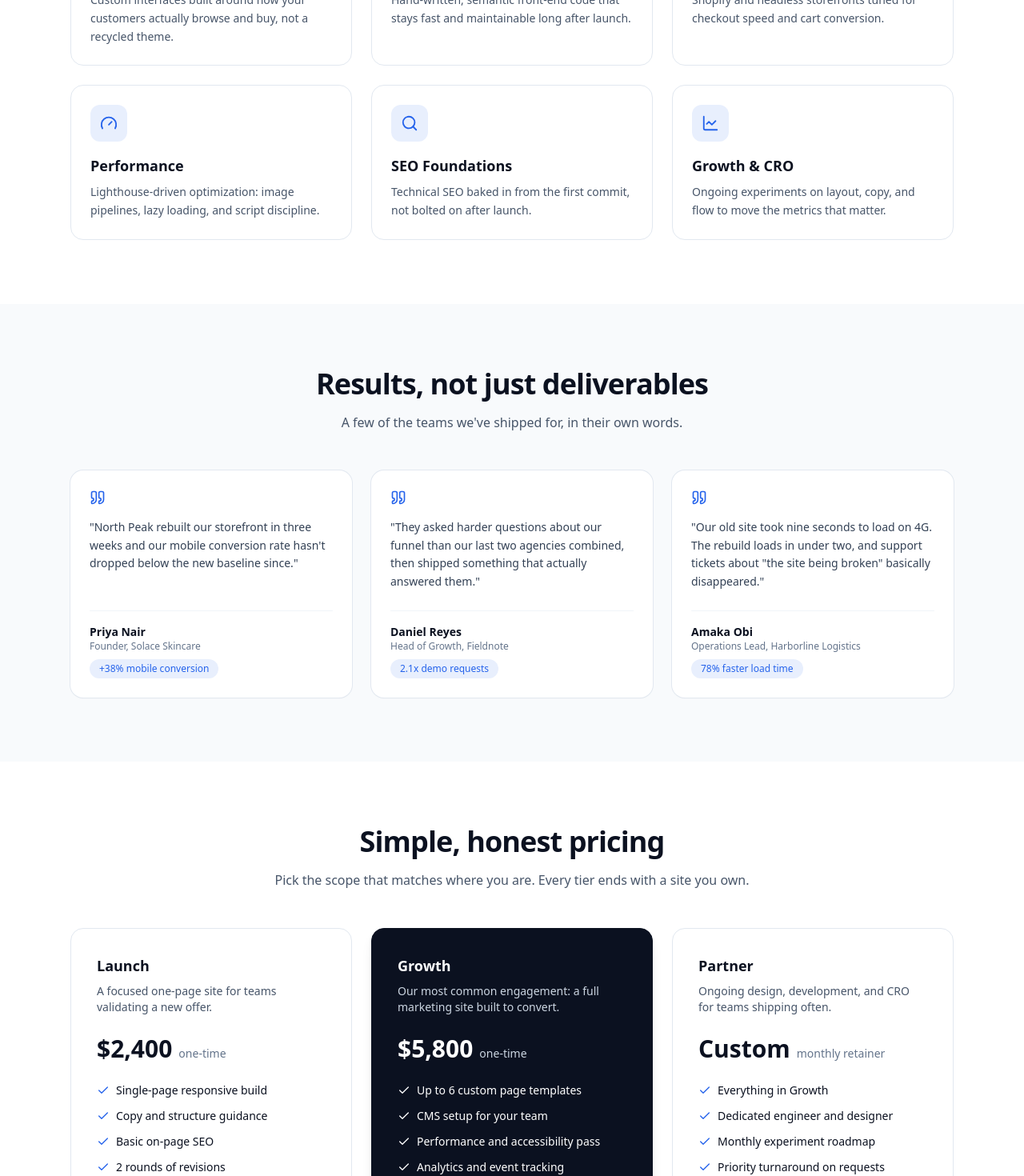
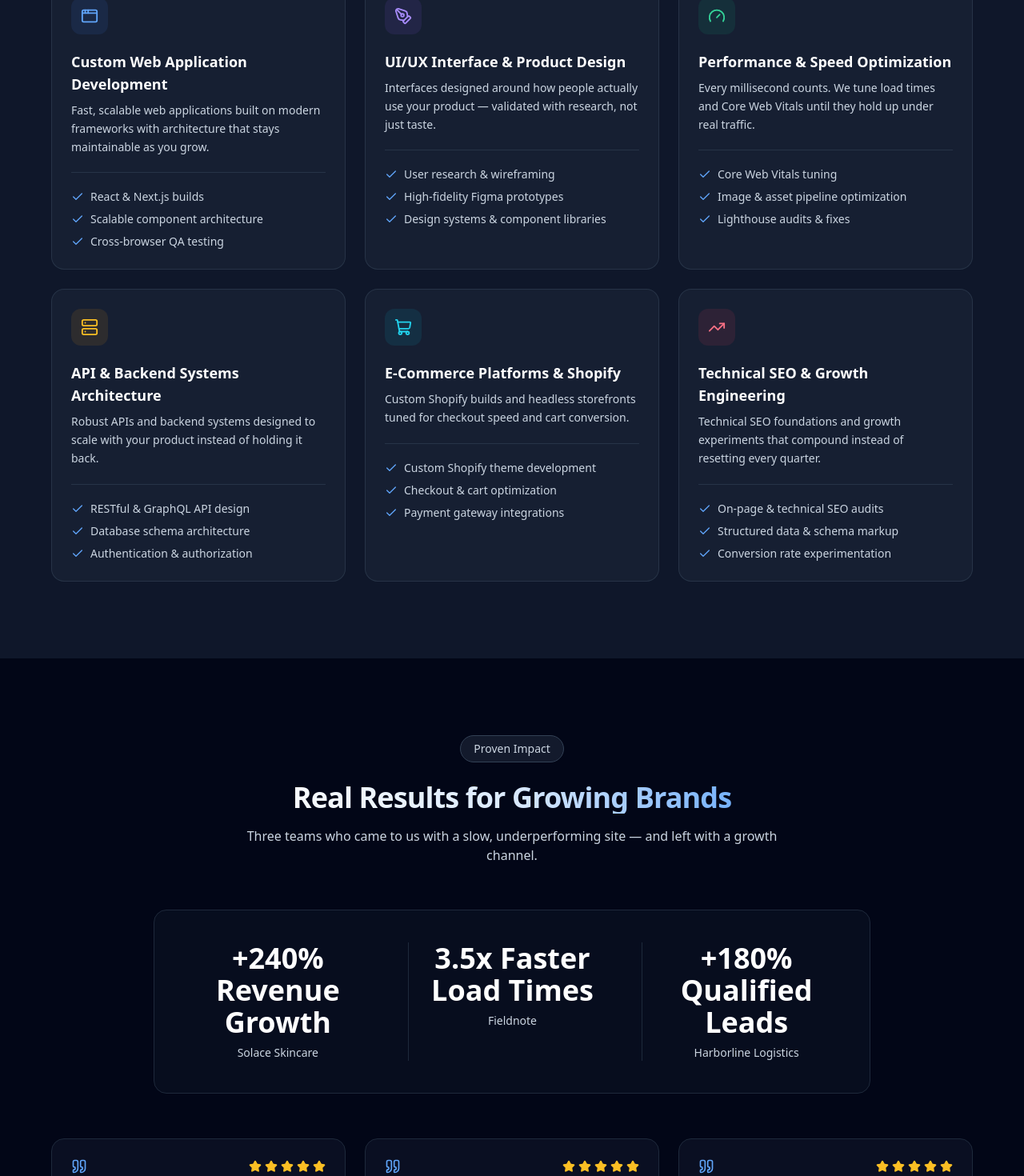
Before and after one commit to satyam-edu/north-peak-digital, a React (Vite) app: page / in a window 1280 px wide. Shown: the part 1160-2630 px from the top of the page at 80% size. Built offline with nearby package versions, Linux system fonts and the light colour scheme.

Commit message:
add 6 item services grid and results section with verified client testimonials

```diff
--- a/src/components/Results.jsx
+++ b/src/components/Results.jsx
@@ -1,39 +1,76 @@
-import { Quote } from 'lucide-react'
-import { results } from '../data/agencyData'
+import { Quote, Star, BadgeCheck } from 'lucide-react'
+import { resultsIntro, results } from '../data/agencyData'
+
+function StarRating({ rating, name }) {
+  return (
+    <div
+      role="img"
+      aria-label={`${rating} out of 5 stars`}
+      className="flex items-center gap-1"
+    >
+      {Array.from({ length: 5 }, (_, index) => (
+        <Star
+          key={`${name}-star-${index}`}
+          size={16}
+          aria-hidden="true"
+          className={index < rating ? 'fill-amber-400 text-amber-400' : 'text-slate-700'}
+        />
+      ))}
+    </div>
+  )
+}
 
 function Results() {
   return (
-    <section id="results" className="bg-slate-50 py-20">
-      <div className="mx-auto max-w-6xl px-6">
+    <section id="results" className="bg-slate-950 px-6 py-24">
+      <div className="mx-auto max-w-6xl">
         <div className="mx-auto max-w-2xl text-center">
-          <h2 className="text-3xl font-semibold tracking-tight text-ink md:text-4xl">
-            Results, not just deliverables
+          <span className="inline-flex items-center gap-2 rounded-full border border-slate-700 bg-slate-800/60 px-4 py-1.5 text-sm font-medium text-slate-300">
+            {resultsIntro.badge}
+          </span>
+          <h2 className="mt-6 bg-gradient-to-r from-white via-blue-100 to-blue-400 bg-clip-text text-3xl font-semibold tracking-tight text-transparent md:text-4xl">
+            {resultsIntro.headline}
           </h2>
-          <p className="mt-4 text-slate-600">
-            A few of the teams we've shipped for, in their own words.
-          </p>
+          <p className="mt-4 text-slate-300">{resultsIntro.supporting}</p>
         </div>
 
-        <div className="mt-12 grid gap-6 md:grid-cols-3">
+        <div className="mx-auto mt-14 grid max-w-4xl grid-cols-1 gap-8 rounded-2xl border border-slate-800 bg-slate-900/40 px-6 py-10 sm:grid-cols-3 sm:divide-x sm:divide-slate-800">
           {results.map((result) => (
-            <figure
-              key={result.name}
-              className="flex flex-col rounded-2xl bg-white p-6 shadow-sm ring-1 ring-slate-200"
+            <div key={result.id} className="text-center sm:px-6">
+              <p className="text-3xl font-semibold text-white md:text-4xl">
+                {result.metric}
+              </p>
+              <p className="mt-2 text-sm text-slate-300">{result.company}</p>
+            </div>
+          ))}
+        </div>
+
+        <div className="mt-14 grid gap-6 md:grid-cols-3">
+          {results.map((result) => (
+            <article
+              key={result.id}
+              className="flex flex-col rounded-2xl border border-slate-800 bg-slate-900/60 p-6 transition-colors hover:border-blue-500/40"
             >
-              <Quote size={20} className="text-accent" />
-              <blockquote className="mt-4 flex-1 text-sm leading-relaxed text-slate-700">
+              <div className="flex items-center justify-between">
+                <Quote size={20} className="text-blue-400" aria-hidden="true" />
+                <StarRating rating={result.rating} name={result.name} />
+              </div>
+
+              <p className="mt-4 flex-1 text-sm leading-relaxed text-slate-300">
                 "{result.quote}"
-              </blockquote>
-              <figcaption className="mt-6 border-t border-slate-100 pt-4">
-                <p className="text-sm font-semibold text-ink">{result.name}</p>
-                <p className="text-xs text-slate-500">
+              </p>
+
+              <div className="mt-6 border-t border-slate-800 pt-4">
+                <p className="text-sm font-semibold text-white">{result.name}</p>
+                <p className="text-xs text-slate-400">
                   {result.role}, {result.company}
                 </p>
-                <p className="mt-2 inline-block rounded-full bg-accent/10 px-3 py-1 text-xs font-medium text-accent">
-                  {result.metric}
-                </p>
-              </figcaption>
-            </figure>
+                <span className="mt-3 inline-flex items-center gap-1 rounded-full border border-emerald-500/20 bg-emerald-500/10 px-3 py-1 text-xs font-medium text-emerald-400">
+                  <BadgeCheck size={14} aria-hidden="true" />
+                  Verified Client
+                </span>
+              </div>
+            </article>
           ))}
         </div>
       </div>
--- a/src/components/Services.jsx
+++ b/src/components/Services.jsx
@@ -1,54 +1,86 @@
 import {
-  LayoutTemplate,
-  Code2,
+  AppWindow,
+  PenTool,
+  Gauge,
+  Server,
   ShoppingCart,
-  Gauge,
-  Search,
-  LineChart,
+  TrendingUp,
+  Check,
 } from 'lucide-react'
-import { services } from '../data/agencyData'
+import { servicesIntro, services } from '../data/agencyData'
 
 const icons = {
-  LayoutTemplate,
-  Code2,
+  AppWindow,
+  PenTool,
+  Gauge,
+  Server,
   ShoppingCart,
-  Gauge,
-  Search,
-  LineChart,
+  TrendingUp,
+}
+
+const iconColors = {
+  blue: 'bg-blue-500/10 text-blue-400',
+  violet: 'bg-violet-500/10 text-violet-400',
+  emerald: 'bg-emerald-500/10 text-emerald-400',
+  amber: 'bg-amber-500/10 text-amber-400',
+  cyan: 'bg-cyan-500/10 text-cyan-400',
+  rose: 'bg-rose-500/10 text-rose-400',
 }
 
 function Services() {
   return (
-    <section id="services" className="mx-auto max-w-6xl px-6 py-20">
+    <section id="services" className="bg-slate-900 px-6 py-24">
+      <div className="mx-auto max-w-6xl">
         <div className="mx-auto max-w-2xl text-center">
-        <h2 className="text-3xl font-semibold tracking-tight text-ink md:text-4xl">
-          What we do
+          <span className="inline-flex items-center gap-2 rounded-full border border-slate-700 bg-slate-800/60 px-4 py-1.5 text-sm font-medium text-slate-300">
+            {servicesIntro.badge}
+          </span>
+          <h2 className="mt-6 bg-gradient-to-r from-white via-blue-100 to-blue-400 bg-clip-text text-3xl font-semibold tracking-tight text-transparent md:text-4xl">
+            {servicesIntro.headline}
           </h2>
-        <p className="mt-4 text-slate-600">
-          Six services, one goal: a site that earns its place in your growth stack.
-        </p>
+          <p className="mt-4 text-slate-300">{servicesIntro.supporting}</p>
         </div>
 
-      <div className="mt-12 grid gap-6 sm:grid-cols-2 lg:grid-cols-3">
+        <div className="mt-14 grid grid-cols-1 gap-6 md:grid-cols-2 lg:grid-cols-3">
           {services.map((service) => {
             const Icon = icons[service.icon]
             return (
+              <article
+                key={service.id}
+                className="rounded-2xl border border-slate-700/60 bg-slate-800/50 p-6 transition-colors hover:border-blue-500/50"
+              >
                 <div
-              key={service.title}
-              className="rounded-2xl border border-slate-200 p-6 transition-shadow hover:shadow-md"
+                  className={`inline-flex rounded-xl p-3 ${iconColors[service.color]}`}
                 >
-              <div className="inline-flex rounded-xl bg-accent/10 p-3 text-accent">
-                <Icon size={22} strokeWidth={2} />
+                  <Icon size={22} strokeWidth={2} aria-hidden="true" />
                 </div>
-              <h3 className="mt-4 text-lg font-semibold text-ink">
+
+                <h3 className="mt-5 text-lg font-semibold text-white">
                   {service.title}
                 </h3>
-              <p className="mt-2 text-sm leading-relaxed text-slate-600">
+                <p className="mt-2 text-sm leading-relaxed text-slate-300">
                   {service.description}
                 </p>
-            </div>
+
+                <ul className="mt-5 space-y-2 border-t border-slate-700/60 pt-5">
+                  {service.features.map((feature) => (
+                    <li
+                      key={feature}
+                      className="flex items-start gap-2 text-sm text-slate-300"
+                    >
+                      <Check
+                        size={16}
+                        className="mt-0.5 shrink-0 text-blue-400"
+                        aria-hidden="true"
+                      />
+                      {feature}
+                    </li>
+                  ))}
+                </ul>
+              </article>
             )
           })}
+        </div>
       </div>
     </section>
   )
--- a/src/data/agencyData.js
+++ b/src/data/agencyData.js
@@ -23,69 +23,131 @@ export const hero = {
   ],
 }
 
+export const servicesIntro = {
+  badge: 'What We Build',
+  headline: 'End-to-End Digital Engineering',
+  supporting:
+    'From the first wireframe to the backend that keeps up under load, every layer is built in-house.',
+}
+
 export const services = [
   {
-    icon: 'LayoutTemplate',
-    title: 'Web Design',
+    id: 'web-apps',
+    icon: 'AppWindow',
+    color: 'blue',
+    title: 'Custom Web Application Development',
     description:
-      'Custom interfaces built around how your customers actually browse and buy, not a recycled theme.',
+      'Fast, scalable web applications built on modern frameworks with architecture that stays maintainable as you grow.',
+    features: [
+      'React & Next.js builds',
+      'Scalable component architecture',
+      'Cross-browser QA testing',
+    ],
   },
   {
-    icon: 'Code2',
-    title: 'Development',
+    id: 'ui-ux',
+    icon: 'PenTool',
+    color: 'violet',
+    title: 'UI/UX Interface & Product Design',
     description:
-      'Hand-written, semantic front-end code that stays fast and maintainable long after launch.',
+      'Interfaces designed around how people actually use your product — validated with research, not just taste.',
+    features: [
+      'User research & wireframing',
+      'High-fidelity Figma prototypes',
+      'Design systems & component libraries',
+    ],
   },
   {
-    icon: 'ShoppingCart',
-    title: 'E-commerce',
+    id: 'performance',
+    icon: 'Gauge',
+    color: 'emerald',
+    title: 'Performance & Speed Optimization',
     description:
-      'Shopify and headless storefronts tuned for checkout speed and cart conversion.',
+      'Every millisecond counts. We tune load times and Core Web Vitals until they hold up under real traffic.',
+    features: [
+      'Core Web Vitals tuning',
+      'Image & asset pipeline optimization',
+      'Lighthouse audits & fixes',
+    ],
   },
   {
-    icon: 'Gauge',
-    title: 'Performance',
+    id: 'backend',
+    icon: 'Server',
+    color: 'amber',
+    title: 'API & Backend Systems Architecture',
     description:
-      'Lighthouse-driven optimization: image pipelines, lazy loading, and script discipline.',
+      'Robust APIs and backend systems designed to scale with your product instead of holding it back.',
+    features: [
+      'RESTful & GraphQL API design',
+      'Database schema architecture',
+      'Authentication & authorization',
+    ],
   },
   {
-    icon: 'Search',
-    title: 'SEO Foundations',
+    id: 'ecommerce',
+    icon: 'ShoppingCart',
+    color: 'cyan',
+    title: 'E-Commerce Platforms & Shopify',
     description:
-      'Technical SEO baked in from the first commit, not bolted on after launch.',
+      'Custom Shopify builds and headless storefronts tuned for checkout speed and cart conversion.',
+    features: [
+      'Custom Shopify theme development',
+      'Checkout & cart optimization',
+      'Payment gateway integrations',
+    ],
   },
   {
-    icon: 'LineChart',
-    title: 'Growth & CRO',
+    id: 'seo-growth',
+    icon: 'TrendingUp',
+    color: 'rose',
+    title: 'Technical SEO & Growth Engineering',
     description:
-      'Ongoing experiments on layout, copy, and flow to move the metrics that matter.',
+      'Technical SEO foundations and growth experiments that compound instead of resetting every quarter.',
+    features: [
+      'On-page & technical SEO audits',
+      'Structured data & schema markup',
+      'Conversion rate experimentation',
+    ],
   },
 ]
 
+export const resultsIntro = {
+  badge: 'Proven Impact',
+  headline: 'Real Results for Growing Brands',
+  supporting:
+    'Three teams who came to us with a slow, underperforming site — and left with a growth channel.',
+}
+
 export const results = [
   {
-    quote:
-      "North Peak rebuilt our storefront in three weeks and our mobile conversion rate hasn't dropped below the new baseline since.",
+    id: 'solace-skincare',
+    metric: '+240% Revenue Growth',
     name: 'Priya Nair',
     role: 'Founder',
     company: 'Solace Skincare',
-    metric: '+38% mobile conversion',
+    rating: 5,
+    quote:
+      "North Peak rebuilt our storefront in three weeks and our mobile conversion rate hasn't dropped below the new baseline since.",
   },
   {
-    quote:
-      'They asked harder questions about our funnel than our last two agencies combined, then shipped something that actually answered them.',
+    id: 'fieldnote',
+    metric: '3.5x Faster Load Times',
     name: 'Daniel Reyes',
     role: 'Head of Growth',
     company: 'Fieldnote',
-    metric: '2.1x demo requests',
+    rating: 5,
+    quote:
+      'They asked harder questions about our funnel than our last two agencies combined, then shipped something that actually answered them.',
   },
   {
-    quote:
-      'Our old site took nine seconds to load on 4G. The rebuild loads in under two, and support tickets about "the site being broken" basically disappeared.',
+    id: 'harborline',
+    metric: '+180% Qualified Leads',
     name: 'Amaka Obi',
     role: 'Operations Lead',
     company: 'Harborline Logistics',
-    metric: '78% faster load time',
+    rating: 5,
+    quote:
+      'Our old site took nine seconds to load on 4G. The rebuild loads in under two, and support tickets about "the site being broken" basically disappeared.',
   },
 ]
 
```
Lines whose indentation alone changed are shown as unchanged.
